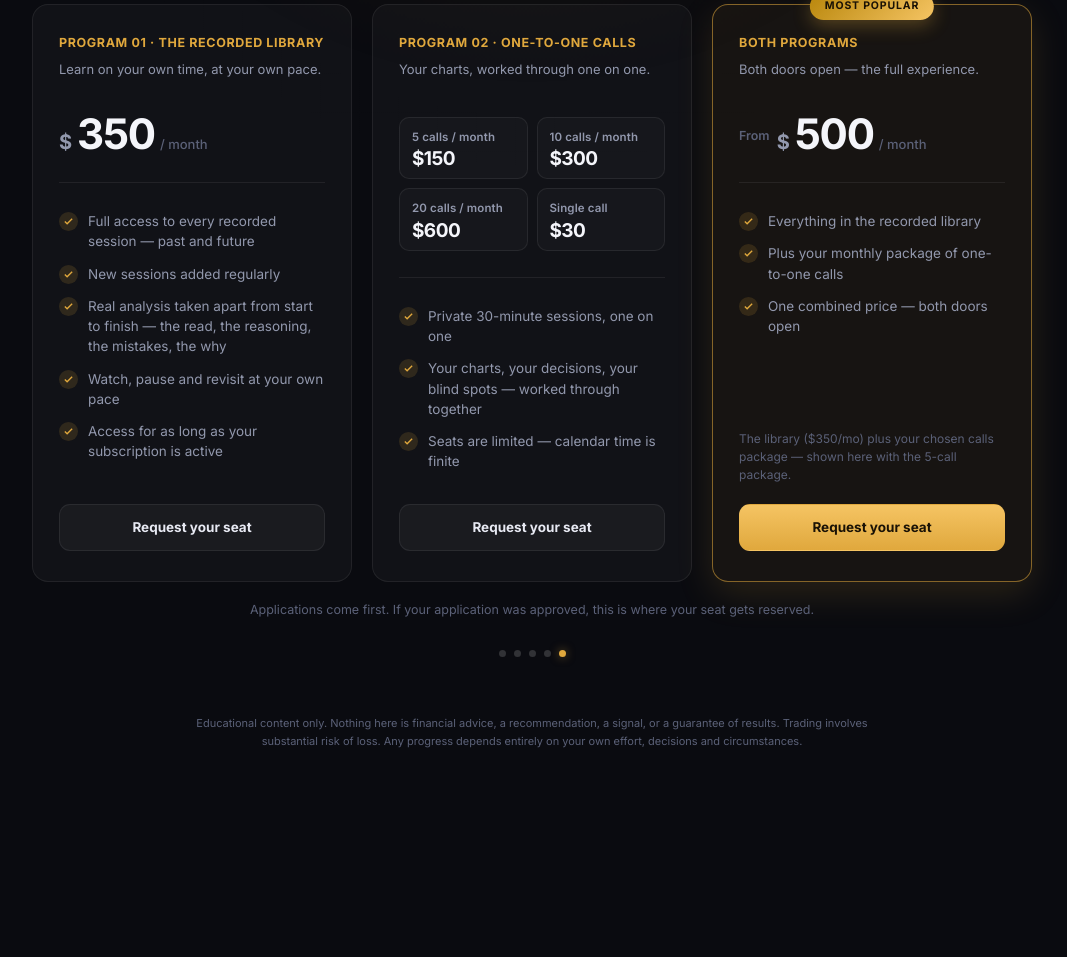
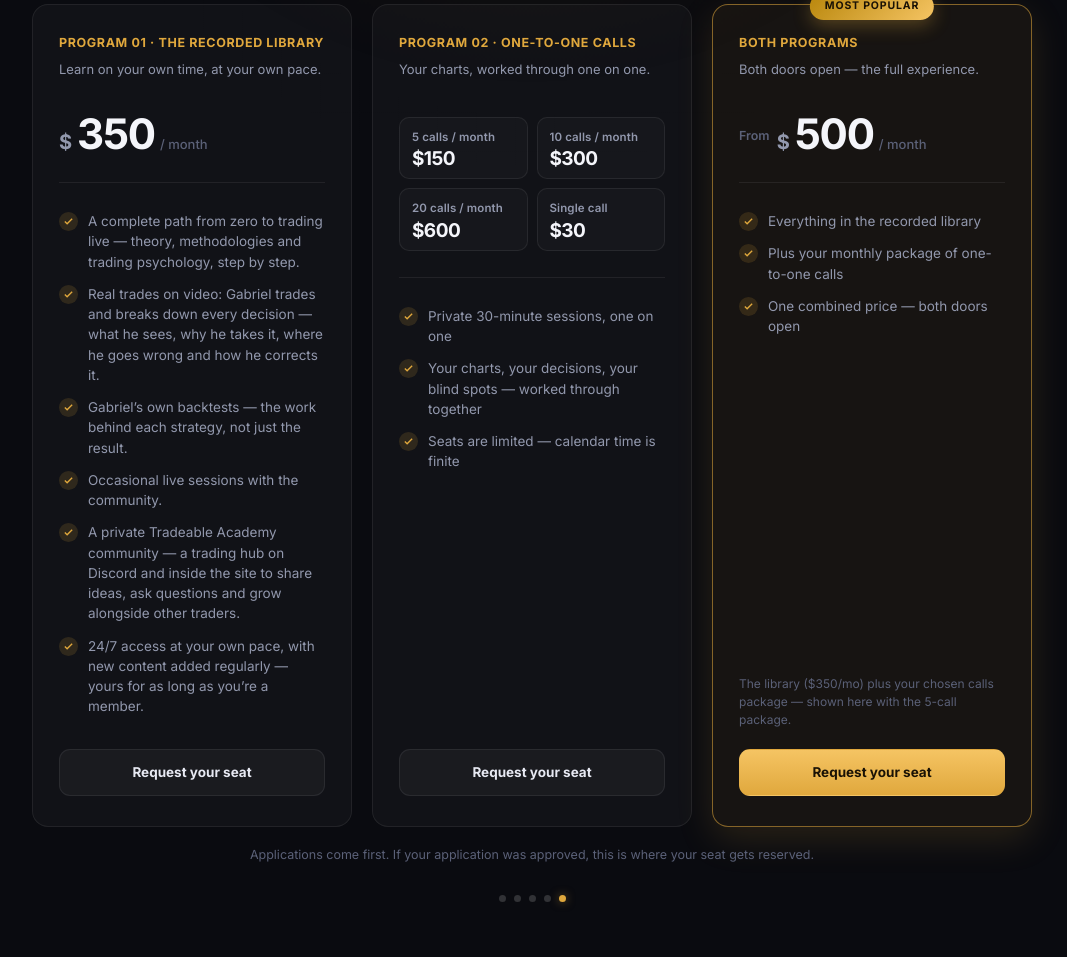
Before and after one commit to gustavoram8/TRADINGBOT2.0, a Flask app: template scalpel/templates/improve_plans.html in a window 1280 px wide. Shown: the part 571-1528 px from the top of the page, without its empty margins (108-1175 px from the left). Before the commit the page ends 1319 px from the top, so only its background shows below. Run offline with Flask 3, Linux system fonts and the light colour scheme; the template is opened without the code that fills it, so the values that code supplies are empty.

Commit message:
Mentorship plans: real Program 01 content + community, natural ES copy

```diff
--- a/scalpel/static/improve_i18n.js
+++ b/scalpel/static/improve_i18n.js
@@ -139,11 +139,12 @@
       'p6.from': 'From',
       'p6.bothNote': 'The library ($350/mo) plus your chosen calls package — shown here with the 5-call package.',
       'p6.aLabel': 'Program 01 · The recorded library',
-      'p6.a1': 'Full access to every recorded session — past and future',
-      'p6.a2': 'New sessions added regularly',
-      'p6.a3': 'Real analysis taken apart from start to finish — the read, the reasoning, the mistakes, the why',
-      'p6.a4': 'Watch, pause and revisit at your own pace',
-      'p6.a5': 'Access for as long as your subscription is active',
+      'p6.a1': 'A complete path from zero to trading live — theory, methodologies and trading psychology, step by step.',
+      'p6.a2': 'Real trades on video: Gabriel trades and breaks down every decision — what he sees, why he takes it, where he goes wrong and how he corrects it.',
+      'p6.a3': 'Gabriel’s own backtests — the work behind each strategy, not just the result.',
+      'p6.a4': 'Occasional live sessions with the community.',
+      'p6.a5': 'A private Tradeable Academy community — a trading hub on Discord and inside the site to share ideas, ask questions and grow alongside other traders.',
+      'p6.a6': '24/7 access at your own pace, with new content added regularly — yours for as long as you’re a member.',
       'p6.perMonth': '/ month',
       'p6.bLabel': 'Program 02 · One-to-one calls',
       'p6.b1': 'Private 30-minute sessions, one on one',
@@ -284,17 +285,18 @@
       'p6.mentorlabel': 'Tu mentor',
       'p6.mentorbio': 'Unos seis años en los mercados. Se forjó en Forex y hoy opera futuros de índices en cada sesión — el S&P 500 y el Nasdaq. Lo que enseña es exactamente lo que hace con su propio capital: nada prestado, nada reciclado.',
       'p6.mostPopular': 'Más elegido',
-      'p6.aTag': 'Aprende a tu ritmo, en tu propio tiempo.',
+      'p6.aTag': 'Aprende a tu ritmo, cuando tú quieras.',
       'p6.bTag': 'Tus gráficos, trabajados uno a uno.',
       'p6.cTag': 'Las dos puertas abiertas — la experiencia completa.',
       'p6.from': 'Desde',
       'p6.bothNote': 'La biblioteca ($350/mes) más el paquete de llamadas que elijas — aquí mostrado con el paquete de 5 llamadas.',
       'p6.aLabel': 'Programa 01 · La biblioteca grabada',
-      'p6.a1': 'Acceso completo a todas las sesiones grabadas — pasadas y futuras',
-      'p6.a2': 'Sesiones nuevas agregadas con regularidad',
-      'p6.a3': 'Análisis real desarmado de principio a fin — la lectura, el razonamiento, los errores, el porqué',
-      'p6.a4': 'Mira, pausa y repasa a tu propio ritmo',
-      'p6.a5': 'Acceso mientras tu suscripción esté activa',
+      'p6.a1': 'Un camino completo, desde cero hasta operar en real: teoría, metodologías y psicotrading, paso a paso.',
+      'p6.a2': 'Operativas reales grabadas: Gabriel opera y desglosa cada decisión — qué ve, por qué entra, en qué se equivoca y cómo lo corrige.',
+      'p6.a3': 'Los backtests del propio Gabriel: el trabajo detrás de cada estrategia, no solo el resultado.',
+      'p6.a4': 'Sesiones en vivo ocasionales con la comunidad.',
+      'p6.a5': 'Una comunidad privada de Tradeable Academy: un hub de trading en Discord y dentro del sitio para compartir ideas, resolver dudas y crecer junto a otros traders.',
+      'p6.a6': 'Acceso 24/7 a tu ritmo, con material nuevo que se suma con frecuencia — es tuyo mientras seas miembro.',
       'p6.perMonth': '/ mes',
       'p6.bLabel': 'Programa 02 · Llamadas uno a uno',
       'p6.b1': 'Sesiones privadas de 30 minutos, uno a uno',
@@ -441,11 +443,12 @@
       'p6.from': 'À partir de',
       'p6.bothNote': 'La bibliothèque (350 $/mois) plus le forfait d’appels que tu choisis — montré ici avec le forfait de 5 appels.',
       'p6.aLabel': 'Programme 01 · La bibliothèque enregistrée',
-      'p6.a1': 'Accès complet à toutes les sessions enregistrées — passées et futures',
-      'p6.a2': 'De nouvelles sessions ajoutées régulièrement',
-      'p6.a3': 'De vraies analyses décortiquées du début à la fin — la lecture, le raisonnement, les erreurs, le pourquoi',
-      'p6.a4': 'Regarde, mets en pause et revois à ton rythme',
-      'p6.a5': 'Accès tant que ton abonnement est actif',
+      'p6.a1': 'Un parcours complet, de zéro jusqu’à trader en réel : théorie, méthodologies et psychologie de trading, pas à pas.',
+      'p6.a2': 'De vraies opérations filmées : Gabriel trade et décortique chaque décision — ce qu’il voit, pourquoi il entre, où il se trompe et comment il se corrige.',
+      'p6.a3': 'Les backtests de Gabriel lui-même : le travail derrière chaque stratégie, pas seulement le résultat.',
+      'p6.a4': 'Des sessions en direct occasionnelles avec la communauté.',
+      'p6.a5': 'Une communauté privée Tradeable Academy : un hub de trading sur Discord et à l’intérieur du site pour partager des idées, poser tes questions et progresser aux côtés d’autres traders.',
+      'p6.a6': 'Accès 24/7 à ton rythme, avec du nouveau contenu ajouté régulièrement — à toi tant que tu es membre.',
       'p6.perMonth': '/ mois',
       'p6.bLabel': 'Programme 02 · Appels en tête-à-tête',
       'p6.b1': 'Des sessions privées de 30 minutes, en tête-à-tête',
@@ -592,11 +595,12 @@
       'p6.from': 'A partir de',
       'p6.bothNote': 'A biblioteca (US$ 350/mês) mais o pacote de calls que você escolher — mostrado aqui com o pacote de 5 calls.',
       'p6.aLabel': 'Programa 01 · A biblioteca gravada',
-      'p6.a1': 'Acesso completo a todas as sessões gravadas — passadas e futuras',
-      'p6.a2': 'Sessões novas adicionadas com regularidade',
-      'p6.a3': 'Análises reais desmontadas do início ao fim — a leitura, o raciocínio, os erros, o porquê',
-      'p6.a4': 'Assista, pause e revise no seu próprio ritmo',
-      'p6.a5': 'Acesso enquanto a sua assinatura estiver ativa',
+      'p6.a1': 'Um caminho completo, do zero até operar de verdade: teoria, metodologias e psicotrading, passo a passo.',
+      'p6.a2': 'Operações reais gravadas: Gabriel opera e destrincha cada decisão — o que ele vê, por que entra, onde erra e como corrige.',
+      'p6.a3': 'Os backtests do próprio Gabriel: o trabalho por trás de cada estratégia, não só o resultado.',
+      'p6.a4': 'Sessões ao vivo ocasionais com a comunidade.',
+      'p6.a5': 'Uma comunidade privada da Tradeable Academy: um hub de trading no Discord e dentro do site para compartilhar ideias, tirar dúvidas e crescer ao lado de outros traders.',
+      'p6.a6': 'Acesso 24/7 no seu ritmo, com conteúdo novo adicionado com frequência — seu enquanto você for membro.',
       'p6.perMonth': '/ mês',
       'p6.bLabel': 'Programa 02 · Calls um a um',
       'p6.b1': 'Sessões privadas de 30 minutos, um a um',
--- a/scalpel/templates/improve_plans.html
+++ b/scalpel/templates/improve_plans.html
@@ -57,11 +57,12 @@
           <div class="pprice"><span class="pcur">$</span><span class="pamt">350</span><span class="pper" data-i18n="p6.perMonth">/ month</span></div>
           <div class="pdivider"></div>
           <ul class="pfeat">
-            <li><span class="pcheck"><svg viewBox="0 0 24 24"><polyline points="20 6 9 17 4 12"/></svg></span><span data-i18n="p6.a1">Full access to every recorded session — past and future</span></li>
-            <li><span class="pcheck"><svg viewBox="0 0 24 24"><polyline points="20 6 9 17 4 12"/></svg></span><span data-i18n="p6.a2">New sessions added regularly</span></li>
-            <li><span class="pcheck"><svg viewBox="0 0 24 24"><polyline points="20 6 9 17 4 12"/></svg></span><span data-i18n="p6.a3">Real analysis taken apart from start to finish — the read, the reasoning, the mistakes, the why</span></li>
-            <li><span class="pcheck"><svg viewBox="0 0 24 24"><polyline points="20 6 9 17 4 12"/></svg></span><span data-i18n="p6.a4">Watch, pause and revisit at your own pace</span></li>
-            <li><span class="pcheck"><svg viewBox="0 0 24 24"><polyline points="20 6 9 17 4 12"/></svg></span><span data-i18n="p6.a5">Access for as long as your subscription is active</span></li>
+            <li><span class="pcheck"><svg viewBox="0 0 24 24"><polyline points="20 6 9 17 4 12"/></svg></span><span data-i18n="p6.a1">A complete path from zero to trading live — theory, methodologies and trading psychology, step by step.</span></li>
+            <li><span class="pcheck"><svg viewBox="0 0 24 24"><polyline points="20 6 9 17 4 12"/></svg></span><span data-i18n="p6.a2">Real trades on video: Gabriel trades and breaks down every decision — what he sees, why he takes it, where he goes wrong and how he corrects it.</span></li>
+            <li><span class="pcheck"><svg viewBox="0 0 24 24"><polyline points="20 6 9 17 4 12"/></svg></span><span data-i18n="p6.a3">Gabriel’s own backtests — the work behind each strategy, not just the result.</span></li>
+            <li><span class="pcheck"><svg viewBox="0 0 24 24"><polyline points="20 6 9 17 4 12"/></svg></span><span data-i18n="p6.a4">Occasional live sessions with the community.</span></li>
+            <li><span class="pcheck"><svg viewBox="0 0 24 24"><polyline points="20 6 9 17 4 12"/></svg></span><span data-i18n="p6.a5">A private Tradeable Academy community — a trading hub on Discord and inside the site to share ideas, ask questions and grow alongside other traders.</span></li>
+            <li><span class="pcheck"><svg viewBox="0 0 24 24"><polyline points="20 6 9 17 4 12"/></svg></span><span data-i18n="p6.a6">24/7 access at your own pace, with new content added regularly — yours for as long as you’re a member.</span></li>
           </ul>
           <a class="buy" href="/contact" data-i18n="p6.cta">Request your seat</a>
         </section>
```
Also changed, not shown: CLAUDE.md (+14 -3 lines).
